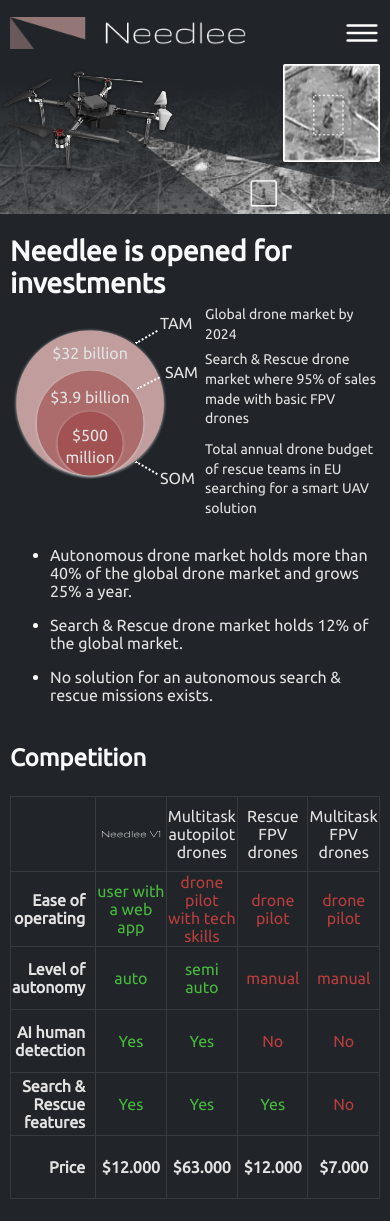
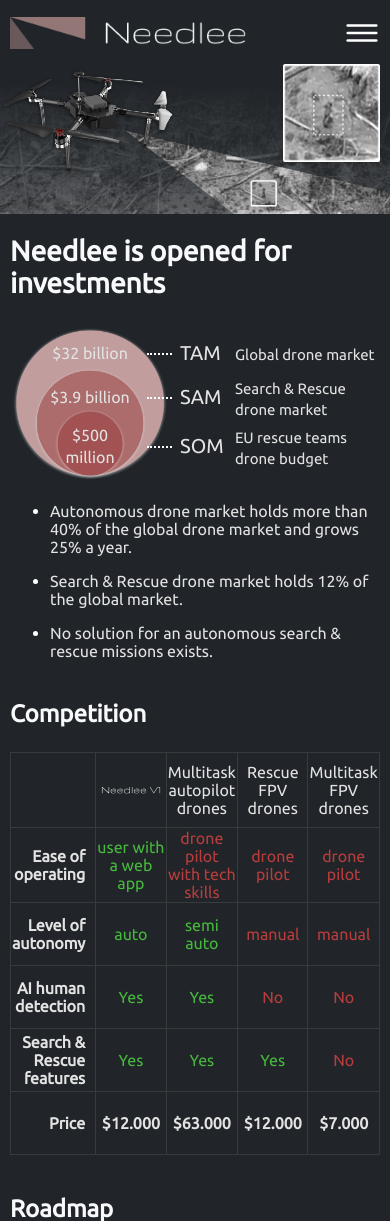
Before and after one commit to needlee-uav/website, a Flask app: page /investors in a window 390 px wide. Shown: the top 1221 px of the page. Run offline with Flask 3, Linux system fonts and the light colour scheme.

Commit message:
investors mobile market diagram fix

```diff
--- a/static/style.css
+++ b/static/style.css
@@ -658,54 +658,17 @@
     @media (max-width: 650px) {
         font-size: 15px!important;
     }
-    @media (max-width: 550px) {
-        font-size: 14px!important;
-    }
-    @media (max-width: 450px) {
-        left: 35px!important;
-    }
 }
 
 .tam {
     top: 18%;
-    @media (max-width: 650px) {
-        top: 10%;
-    }
-    @media (max-width: 450px) {
-        left: -10px;
-        top: 0%;
-        font-size: 16px;
-    }
 }
-
 .sam {
     top: 45%;
-    @media (max-width: 450px) {
-        left: -10px;
-        top: 40%;
-        font-size: 16px;
-    }
 }
 
 .som {
     top: 75%;
-    @media (max-width: 650px) {
-        top: 85%;
-    }
-    @media (max-width: 450px) {
-        left: -10px;
-        top: 95%;
-        font-size: 16px;
-    }
-}
-
-.market-bullets {
-    @media (max-width: 650px) {
-        margin-top: 40px;
-    }
-    @media (max-width: 450px) {
-        margin-top: 60px;
-    }
 }
 
 .team-member-info {
@@ -748,43 +711,6 @@
     @media (max-width: 800px) {
         left: -11%;
         width: 12%;
-    }
-}
-
-.market-value-hr:first-child {
-    @media (max-width: 650px) {
-        transform: rotate(-12deg);
-        top: 14%!important;
-    }
-    @media (max-width: 450px) {
-        transform: rotate(-30deg);
-        left: -17%;
-        top: 8%!important;
-    }
-}
-.market-value-hr:nth-child(2){
-    @media (max-width: 450px) {
-        transform: rotate(-27deg);
-        left: -16%;
-        top: 36%!important;
-    }
-}
-.market-value-hr:nth-child(3){
-    @media (max-width: 650px) {
-        transform: rotate(15deg);
-        top: 80%!important;
-    }
-    @media (max-width: 450px) {
-        transform: rotate(30deg);
-        left: -17%;
-        top: 88%!important;
-    }
-}
-
-.market-type-sam-offset {
-    @media (max-width: 450px) {
-        top: 30%!important;
-        left: -5px;
     }
 }
 
--- a/templates/investors.html
+++ b/templates/investors.html
@@ -14,9 +14,9 @@
             <p class="large-p market-data market-type tam" style="margin: 0px;">TAM</p>
             <p class="large-p market-data market-type sam market-type-sam-offset" style="margin: 0px;">SAM</p>
             <p class="large-p market-data market-type som" style="margin: 0px;">SOM</p>
-            <p class="standart-p market-data market-info tam" style="margin: 0px; padding-top: 3px;">Global drone market by 2024</p>
-            <p class="standart-p market-data market-info sam" style="margin: 0px; padding-top: 3px;">Search & Rescue drone market where 95% of sales made with basic FPV drones</p>
-            <p class="standart-p market-data market-info som" style="margin: 0px; padding-top: 3px;">Total annual drone budget of rescue teams in EU searching for a smart UAV solution</p>
+            <p id="tam-market-info" class="standart-p market-data market-info tam" style="margin: 0px; padding-top: 3px;">Global drone market</p>
+            <p id="sam-market-info" class="standart-p market-data market-info sam" style="margin: 0px; padding-top: 3px;">Search & Rescue drone market</p>
+            <p id="som-market-info" class="standart-p market-data market-info som" style="margin: 0px; padding-top: 3px;">EU rescue teams drone budget</p>
         </div>
     </div>
     <ul class="market-bullets" style="color: white;">
```
